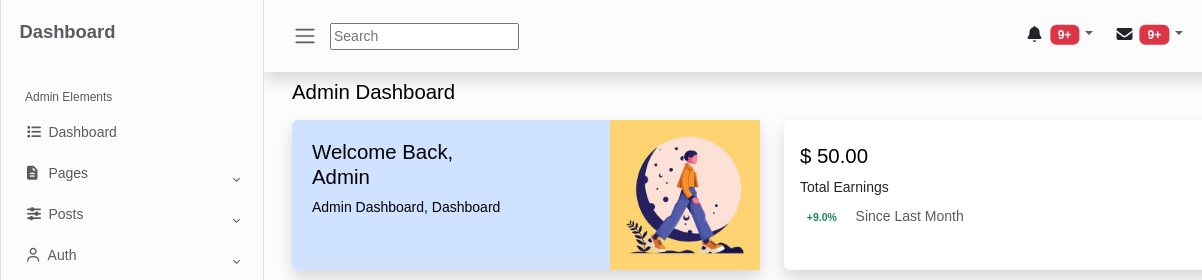
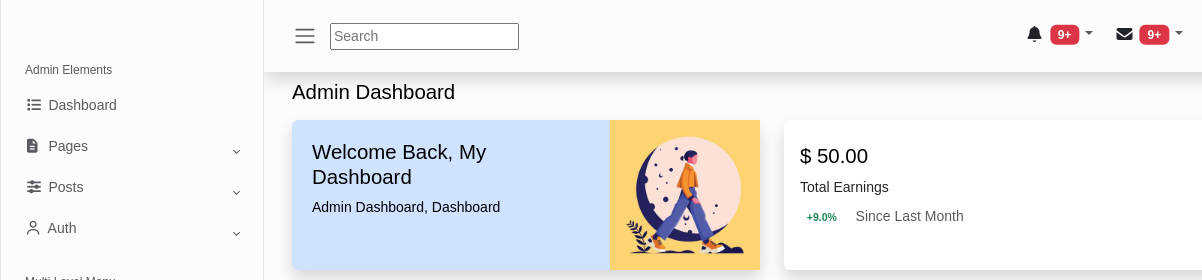
Before and after one commit to Morsalin3/bootstrap-5-admin-dashboard, a plain HTML site: page index.html in a window 1280 px wide. Shown: the top 280 px of the page, 0-1202 px from the left. Drawn offline with Linux system fonts and the light colour scheme.

Commit message:
added title

```diff
--- a/index.html
+++ b/index.html
@@ -20,7 +20,7 @@
             <!-- content for sidebar  -->
             <div class="h-100">
                 <div class="sidebar-logo text-muted">
-                    <a href="#" class="text-muted">Dashboard</a>
+                    <a href="#" class="text-muted"></a>
                 </div>
                 <ul class="sidebar-nav">
                     <li class="sidebar-header text-muted">
@@ -178,7 +178,7 @@
                                     <div class="row g-0 w-100">
                                         <div class="col-6">
                                             <div class="p-3 m-1">
-                                                <h4>Welcome Back, Admin</h4>
+                                                <h4>Welcome Back, My Dashboard</h4>
                                                 <p class="mb-0">Admin Dashboard, Dashboard</p>
                                             </div>
                                         </div>
```
